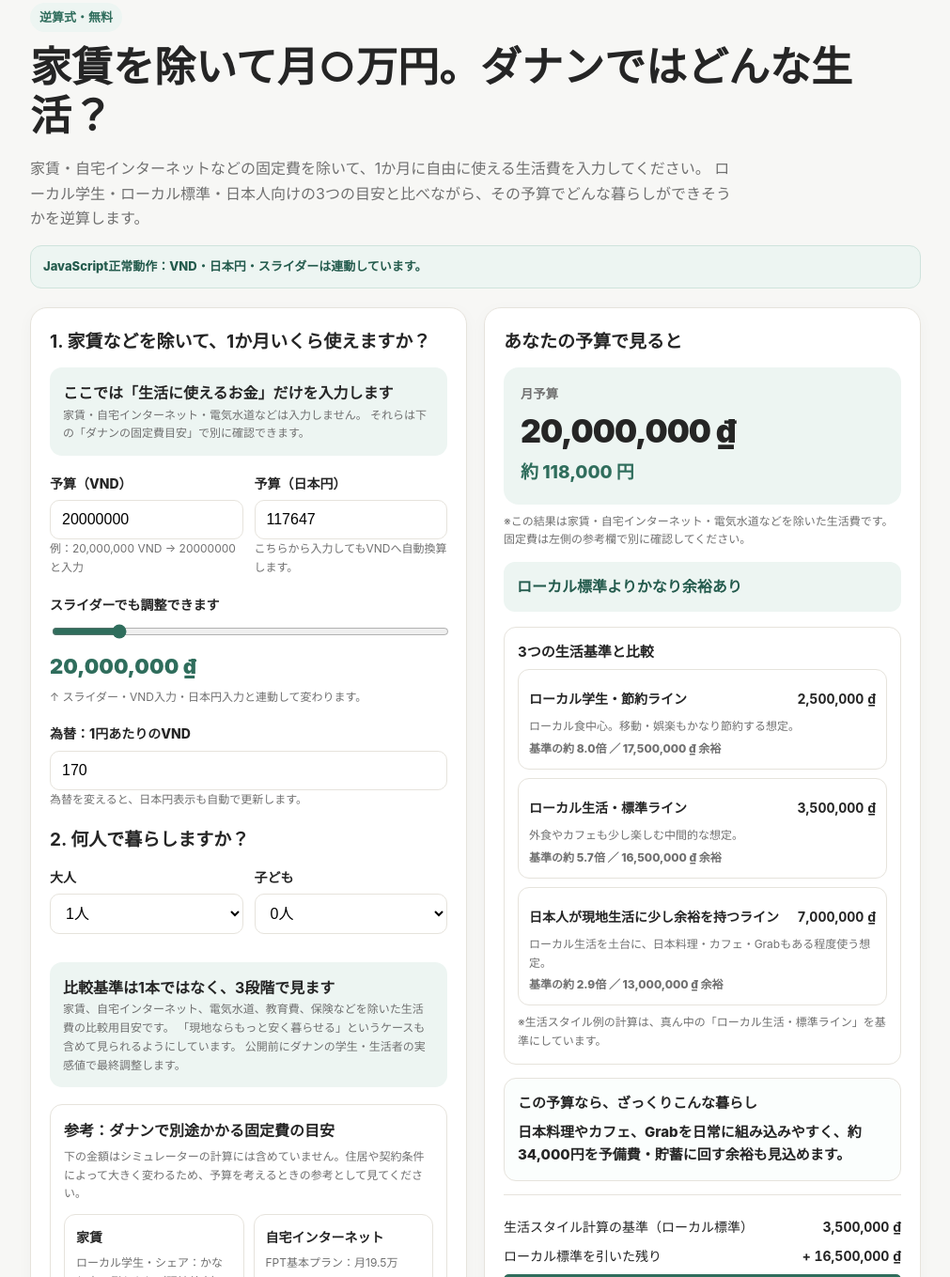
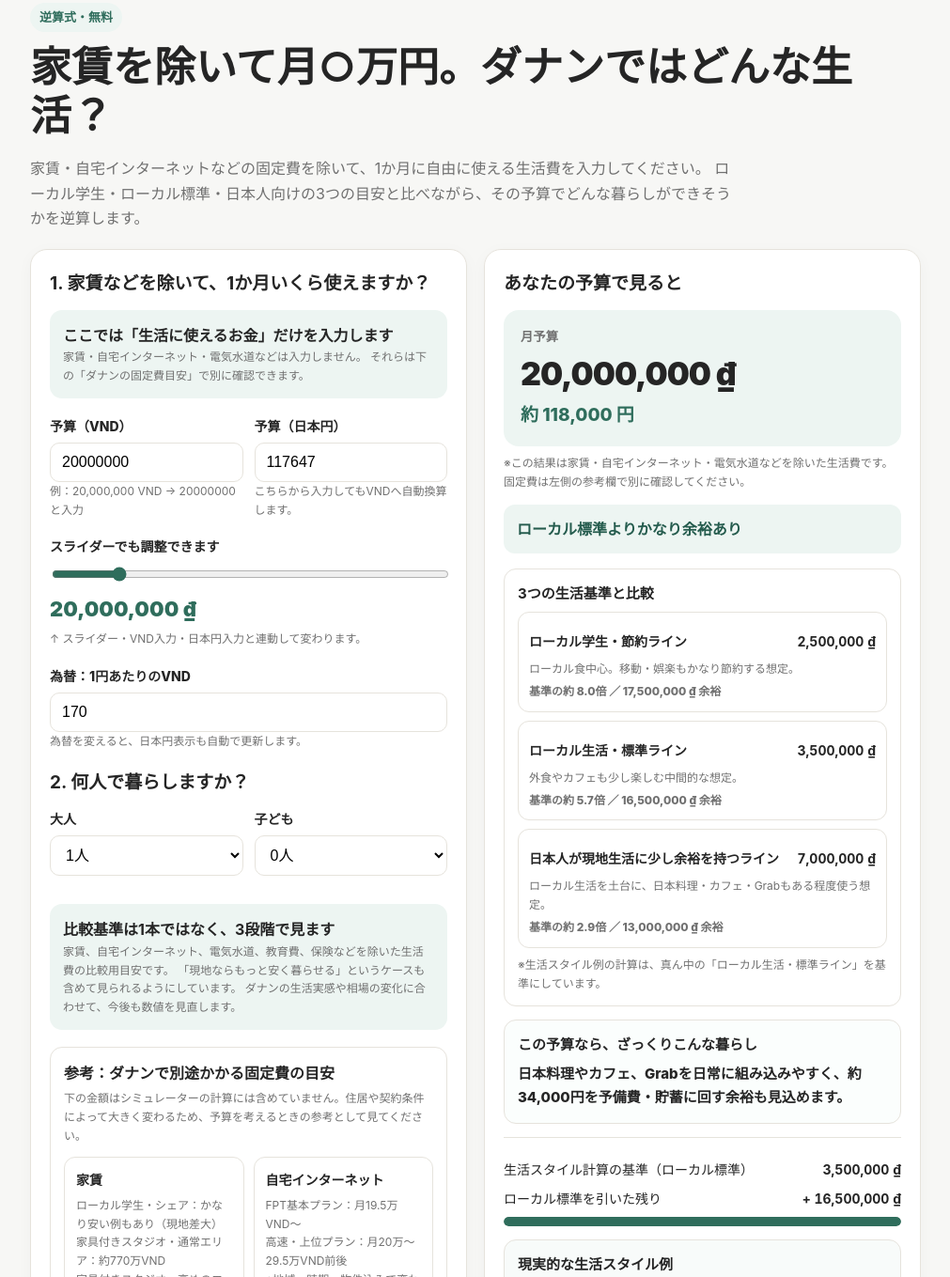
Before and after one commit to hiromumatsuura11139-ux/danang-budget-simulator, a plain HTML site: page index.html in a window 1280 px wide. Shown: the part 23-1382 px from the top of the page at 94% size, without its empty margins (134-1145 px from the left). Drawn offline with Linux system fonts and the light colour scheme.

Commit message:
Add files via upload

```diff
--- a/index.html
+++ b/index.html
@@ -14,8 +14,6 @@
 body{margin:0;background:var(--bg);color:var(--text);font-family:-apple-system,BlinkMacSystemFont,"Segoe UI","Noto Sans JP","Yu Gothic",sans-serif;line-height:1.65}
 .wrap{max-width:980px;margin:auto;padding:26px 16px 60px}
 .badge{display:inline-block;padding:5px 10px;background:var(--soft);color:var(--accent);border-radius:999px;font-size:13px;font-weight:800}
-.js-status{margin:12px 0 0;padding:11px 13px;border-radius:12px;font-size:13px;font-weight:800;background:#fff0ee;color:#8b4037;border:1px solid #efc9c4}
-.js-status.ok{background:#edf5f2;color:#245b4d;border-color:#cfe3dc}
 h1{font-size:clamp(28px,5vw,44px);line-height:1.18;margin:12px 0 10px}
 .lead{color:var(--muted);max-width:760px}
 .grid{display:grid;grid-template-columns:1fr 1fr;gap:18px;align-items:start;margin-top:20px}
@@ -65,9 +63,6 @@ footer{margin-top:24px;font-size:12px;color:var(--muted)}
     家賃・自宅インターネットなどの固定費を除いて、1か月に自由に使える生活費を入力してください。
     ローカル学生・ローカル標準・日本人向けの3つの目安と比べながら、その予算でどんな暮らしができそうかを逆算します。
   </p>
-  <div id="jsStatus" class="js-status">
-    JavaScriptが動いていません。ChatGPT内のプレビューではなく、ファイルをChromeなどのブラウザで開いてください。
-  </div>
 </header>
 
 <main class="grid">
@@ -134,7 +129,7 @@ footer{margin-top:24px;font-size:12px;color:var(--muted)}
     <div class="hint">
       家賃、自宅インターネット、電気水道、教育費、保険などを除いた生活費の比較用目安です。
       「現地ならもっと安く暮らせる」というケースも含めて見られるようにしています。
-      公開前にダナンの学生・生活者の実感値で最終調整します。
+      ダナンの生活実感や相場の変化に合わせて、今後も数値を見直します。
     </div>
   </div>
 
@@ -652,19 +647,10 @@ document.querySelectorAll('[data-priority]').forEach(btn=>{
     calc();
   });
 });
-const jsStatus = document.getElementById('jsStatus');
 try {
   syncFromVnd();
-  if (jsStatus) {
-    jsStatus.textContent = 'JavaScript正常動作：VND・日本円・スライダーは連動しています。';
-    jsStatus.classList.add('ok');
-  }
 } catch (err) {
-  console.error(err);
-  if (jsStatus) {
-    jsStatus.textContent = '計算処理でエラーが発生しました：' + err.message;
-    jsStatus.classList.remove('ok');
-  }
+  console.error('Simulator initialization error:', err);
 }
 </script>
 <!--
```
